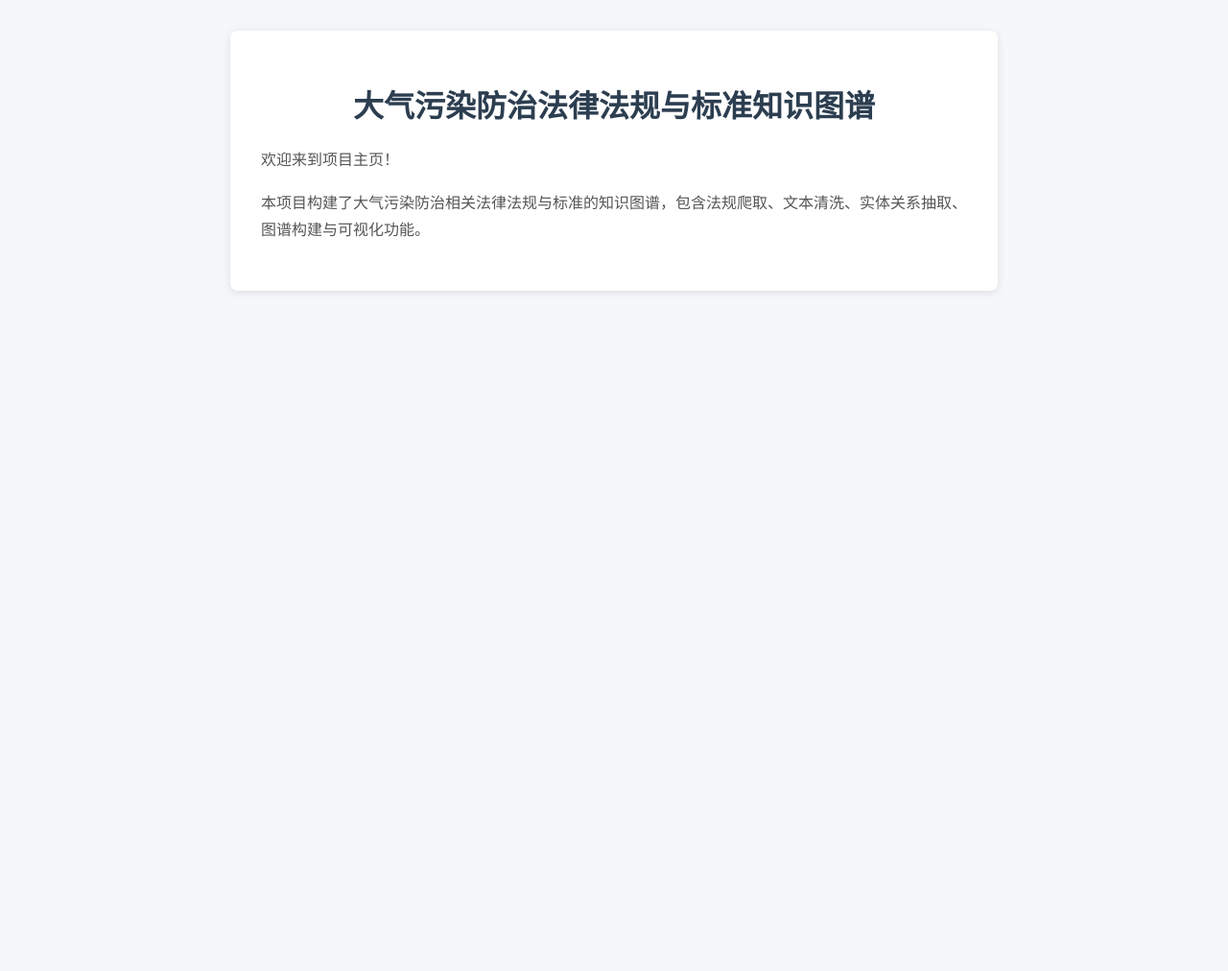
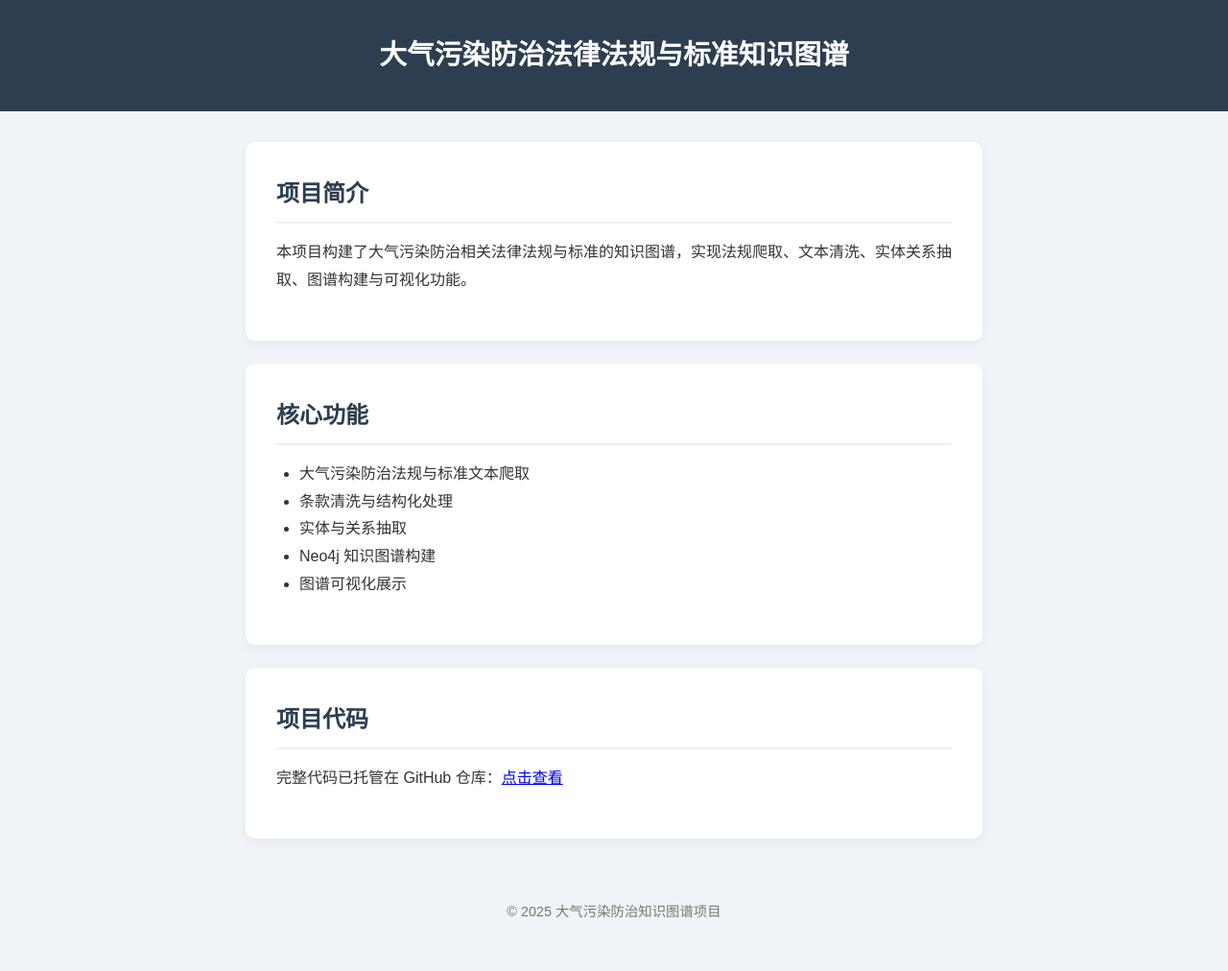
Before and after one commit to dremescan2/Atmospheric-Pollution-Law-KG1, a plain HTML site: page index.html in a window 1280 px wide. Shown: the whole page at 96% size. Before the commit the page ends 800 px from the top, so only its background shows below. Drawn offline with Linux system fonts and the light colour scheme.

Commit message:
Update index.html

```diff
--- a/index.html
+++ b/index.html
@@ -5,34 +5,85 @@
     <meta name="viewport" content="width=device-width, initial-scale=1.0">
     <title>大气污染防治法律法规与标准知识图谱</title>
     <style>
+        * {
+            margin: 0;
+            padding: 0;
+            box-sizing: border-box;
+            font-family: "Microsoft YaHei", sans-serif;
+        }
         body {
-            font-family: "Microsoft YaHei", sans-serif;
-            max-width: 800px;
-            margin: 0 auto;
-            padding: 2rem;
-            background-color: #f5f7fa;
+            background-color: #f0f4f8;
+            color: #333;
+            line-height: 1.8;
+        }
+        header {
+            background-color: #2c3e50;
+            color: white;
+            padding: 2rem 0;
+            text-align: center;
         }
         .container {
-            background-color: white;
+            max-width: 800px;
+            margin: 2rem auto;
+            padding: 0 1rem;
+        }
+        .card {
+            background: white;
             padding: 2rem;
-            border-radius: 8px;
-            box-shadow: 0 2px 10px rgba(0,0,0,0.1);
+            border-radius: 10px;
+            box-shadow: 0 4px 12px rgba(0,0,0,0.05);
+            margin-bottom: 1.5rem;
         }
         h1 {
+            font-size: 1.8rem;
+        }
+        h2 {
             color: #2c3e50;
-            text-align: center;
+            margin-bottom: 1rem;
+            border-bottom: 2px solid #eee;
+            padding-bottom: 0.5rem;
         }
         p {
-            line-height: 1.8;
-            color: #555;
+            margin-bottom: 1rem;
+        }
+        ul {
+            padding-left: 1.5rem;
+            margin-bottom: 1rem;
+        }
+        footer {
+            text-align: center;
+            color: #777;
+            padding: 2rem 0;
+            font-size: 0.9rem;
         }
     </style>
 </head>
 <body>
+    <header>
+        <h1>大气污染防治法律法规与标准知识图谱</h1>
+    </header>
     <div class="container">
-        <h1>大气污染防治法律法规与标准知识图谱</h1>
-        <p>欢迎来到项目主页！</p>
-        <p>本项目构建了大气污染防治相关法律法规与标准的知识图谱，包含法规爬取、文本清洗、实体关系抽取、图谱构建与可视化功能。</p>
+        <div class="card">
+            <h2>项目简介</h2>
+            <p>本项目构建了大气污染防治相关法律法规与标准的知识图谱，实现法规爬取、文本清洗、实体关系抽取、图谱构建与可视化功能。</p>
+        </div>
+        <div class="card">
+            <h2>核心功能</h2>
+            <ul>
+                <li>大气污染防治法规与标准文本爬取</li>
+                <li>条款清洗与结构化处理</li>
+                <li>实体与关系抽取</li>
+                <li>Neo4j 知识图谱构建</li>
+                <li>图谱可视化展示</li>
+            </ul>
+        </div>
+        <div class="card">
+            <h2>项目代码</h2>
+            <p>完整代码已托管在 GitHub 仓库：<a href="https://github.com/dremescan2/Atmospheric-Pollution-Law-KG1">点击查看</a></p>
+        </div>
     </div>
+    <footer>
+        <p>© 2025 大气污染防治知识图谱项目</p>
+    </footer>
 </body>
 </html>
```
